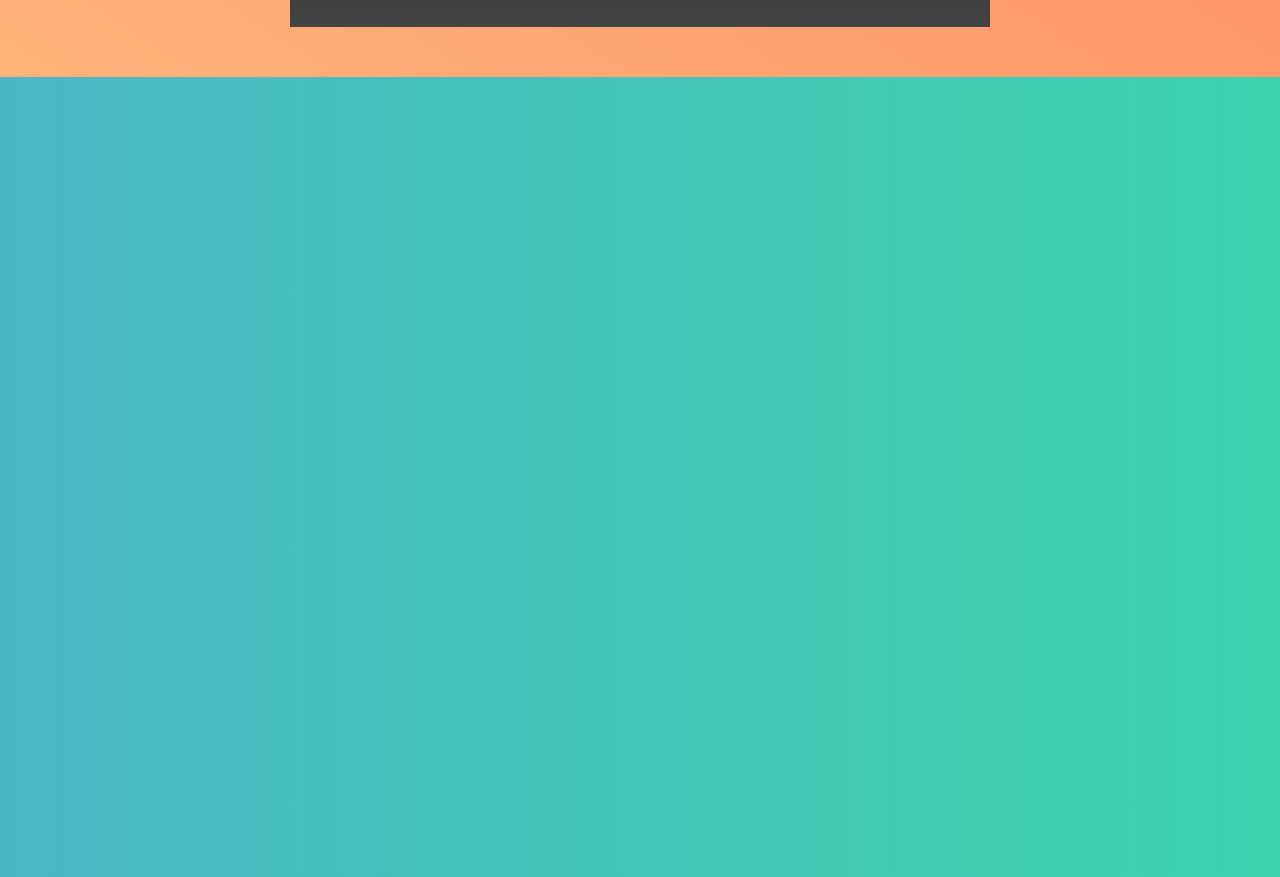
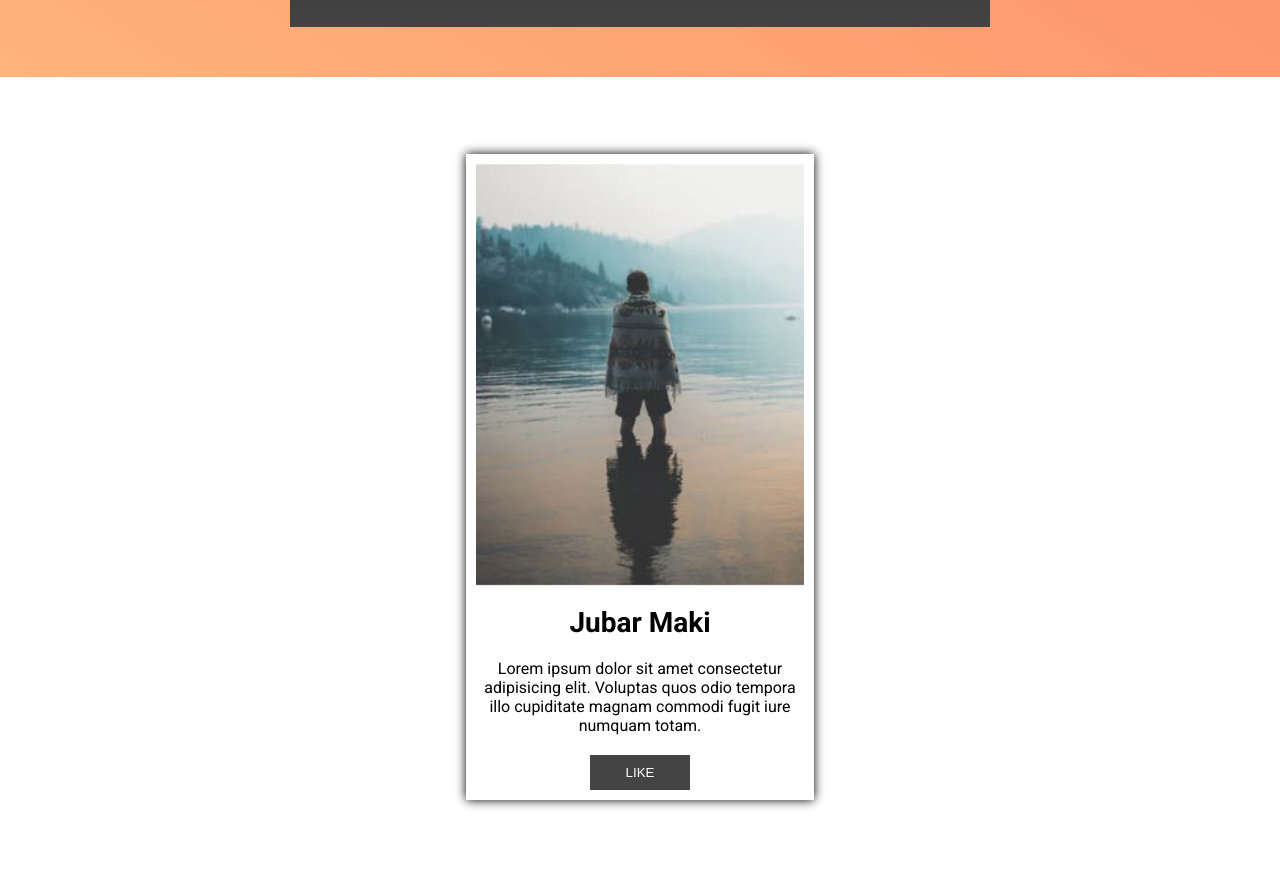
Before and after one commit to Harovinkin/goit-fe-course, a plain HTML site: page html-css/module-06-additional/index.html in a window 1280 px wide. Shown: the part 723-1600 px from the top of the page. Drawn offline with Linux system fonts and the light colour scheme.

Commit message:
mod-06-add the last commit

```diff
--- a/html-css/module-06-additional/css/style.css
+++ b/html-css/module-06-additional/css/style.css
@@ -18,6 +18,7 @@ img {
 }
 
 body {
+  font-family: 'Roboto', sans-serif;
   margin: 0;
   padding: 0;
 }
@@ -66,9 +67,70 @@ body {
 /* social cart */
 
 .social-card {
-  background:
+  display: flex;
+  justify-content: center;
+  align-items: center;
+  /* background:
   linear-gradient(
   to right,
   #4CB8C4,
-  #3CD3AD);
+  #3CD3AD); */
 }
+.social-card-item {
+  width: 348px;
+  padding: 10px;
+  text-align: center;
+  box-shadow: 0 0 10px;
+}
+
+.social-card-item:hover {
+  box-shadow: 0 0 15px;
+}
+
+
+.card-item-image {
+  margin-bottom: 20px;
+  transition: transform 0.2s cubic-bezier(0.86, 0, 0.07, 1);
+}
+
+.card-item-image:hover,
+.card-item-image:focus {
+  transform: rotate(5deg);
+}
+
+.social-card-name {
+  margin: 0 0 20px;
+  font-size: 28px;
+  transition: transform 0.2s, color 0.3s;
+}
+
+
+.social-card-name:hover,
+.social-card-name:focus  {
+  transform: scale(1.15);
+  color: #D96F92;
+}
+
+
+.social-card-duscription {
+  margin: 0 0 20px;
+}
+
+.social-card-button {
+  justify-content: center;
+  align-items: center;
+  margin: 0 auto;
+  padding: 10px 10px;
+  min-width: 100px;
+  border: none;
+  background: #444444;
+  color: #fff;
+  text-transform: uppercase;
+  cursor: pointer;
+  transition: width, background-color, 0.2s;
+}
+
+.social-card-button:hover {
+  min-width: 100%;
+  background-color: #D96F92;
+}
--- a/html-css/module-06-additional/index.html
+++ b/html-css/module-06-additional/index.html
@@ -5,6 +5,7 @@
   <meta charset="UTF-8">
   <meta name="viewport" content="width=device-width, initial-scale=1.0">
   <meta http-equiv="X-UA-Compatible" content="ie=edge">
+  <link href="https://fonts.googleapis.com/css?family=Roboto:300,400,700,900" rel="stylesheet">
   <link rel="stylesheet" href="css/style.css">
   <title>Document</title>
 </head>
@@ -46,7 +47,12 @@
   <!-- social cart -->
 
   <section class="social-card wrapper">
-
+    <div class="social-card-item">
+      <img class="card-item-image" src="image/social_img.jpg" alt="avatar" width="348" height="448">
+      <h2 class="social-card-name">Jubar Maki</h2>
+      <p class="social-card-duscription">Lorem ipsum dolor sit amet consectetur adipisicing elit. Voluptas quos odio tempora illo cupiditate magnam commodi fugit iure numquam totam.</p>
+      <button class="social-card-button">Like</button>
+    </div>
   </section>
 </body>
 
```
Also changed, not shown: html-css/module-06-additional/image/social_img.jpg (added).
